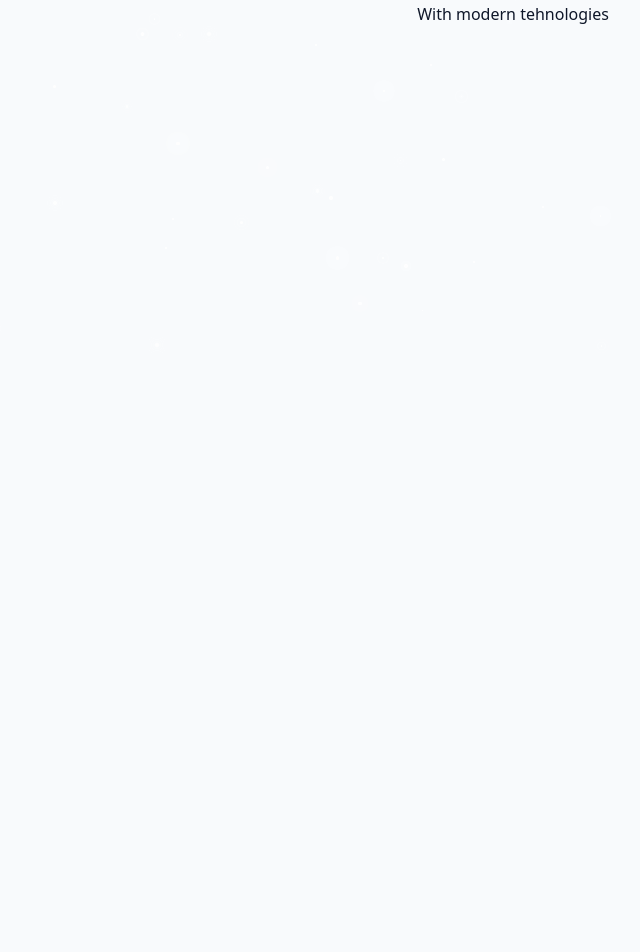
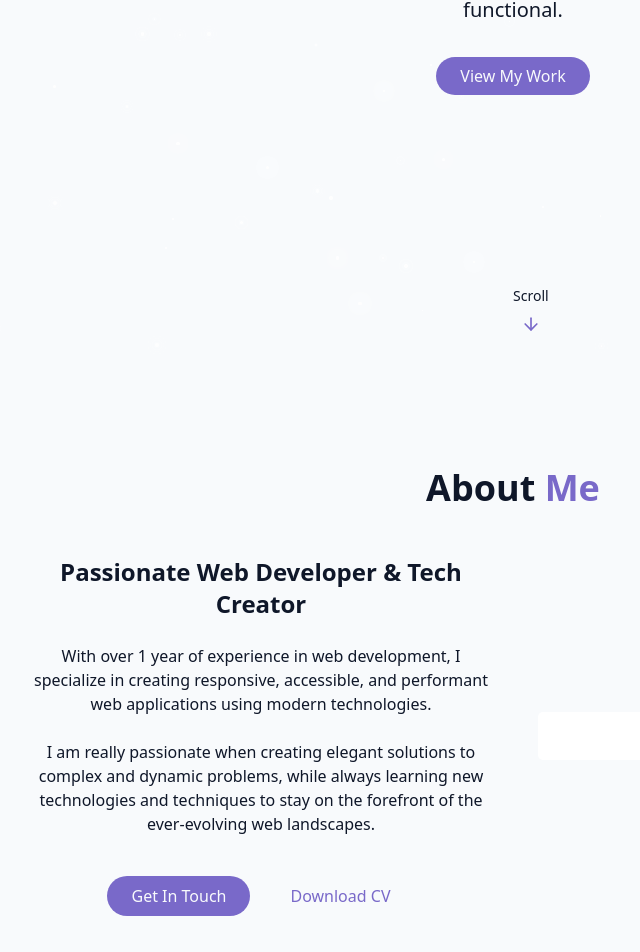
Before and after one commit to Prdp-ktri/September-2025-portfolio, a React (Vite) app: page / in a window 1280 px wide. Shown: the part 428-1380 px from the top of the page, without its empty margins (127-767 px from the left). Before the commit the page ends 800 px from the top, so only its background shows below. Built offline with nearby package versions, Linux system fonts and the light colour scheme.

Commit message:
commit after CV
commit after CV

```diff
--- /dev/null
+++ b/src/components/AboutSection.jsx
@@ -0,0 +1,52 @@
+export const AboutSection = () => {
+  return (
+    <section id="about" className="py-24 px-4 relative">
+      {" "}
+      <div className="container mx-auto max-w-5xl">
+        <h2 className="text-3xl md:text-4xl font-bold mb-12 text-center">
+          About <span className="text-primary">Me</span>
+        </h2>
+
+        <div className="grid grid-cols-1 md:grid-cols-2 gap-12 items-center">
+          <div className="space-y-6">
+            <h3 className="text-2xl font-semibold">
+              Passionate Web Developer & Tech Creator
+            </h3>
+
+            <p className="text-muted-foreground">
+              With over 1 year of experience in web development, I specialize in
+              creating responsive, accessible, and performant web applications
+              using modern technologies.
+            </p>
+
+            <p className="text-muted-foreground">
+              I am really passionate when creating elegant solutions to complex
+              and dynamic problems, while always learning new technologies and
+              techniques to stay on the forefront of the ever-evolving web
+              landscapes.
+            </p>
+
+            <div className="flex flex-cols sm:flex-row gap-4 pt-4 justify-center">
+              <a href="#contact" className="cosmic-button">
+                {" "}
+                Get In Touch
+              </a>
+              <a
+                href=""
+                className="px-6 py-2 rounded-full border-primary text-primary
+              hover:bg-primary/10 transition-colors duration-300"
+              >
+                {" "}
+                Download CV
+              </a>
+            </div>
+          </div>
+
+          <div className="grid grid-cols-1 gap-6">
+            <div className="gradient-border p-6 card-hover"></div>
+          </div>
+        </div>
+      </div>
+    </section>
+  );
+};
--- a/src/components/HeroSection.jsx
+++ b/src/components/HeroSection.jsx
@@ -1,3 +1,5 @@
+import { ArrowDown } from "lucide-react";
+
 export const HeroSection = () => {
   return (
     <section
@@ -18,8 +20,23 @@ export const HeroSection = () => {
             </span>
           </h1>
 
-          <p>With modern tehnologies</p>
+          <p className="text-lg md:text-xl text-muted-foreground max-2-2xl mx-auto animate-fade-in-delay-3">
+            With modern tehnologies, I create stellar web experiences with
+            seamless designs. Specializing in front-end web development, I build
+            interfaces that are both beautiful and functional.
+          </p>
+
+          <div className="pt-4 animate-fade-in-delay-4">
+            <a href="#projects" className="cosmic-button">
+              View My Work
+            </a>
+          </div>
         </div>
+      </div>
+
+      <div className="absolute bottom-8 left-1/2 transform-translate-x-1/2 flex flex-col items-center animate-bounce">
+        <span className="text-sm text-muted-foreground mb-2"> Scroll </span>
+        <ArrowDown className="h-5 w-5 text-primary" />
       </div>
     </section>
   );
--- a/src/pages/Home.jsx
+++ b/src/pages/Home.jsx
@@ -1,3 +1,4 @@
+import { AboutSection } from "../components/AboutSection";
 import { HeroSection } from "../components/HeroSection";
 import { Navbar } from "../components/Navbar";
 import { ThemeToggle } from "../components/ThemeToggle";
@@ -18,6 +19,7 @@ export const Home = () => {
       {/* Main Content */}
       <main>
         <HeroSection />
+        <AboutSection />
       </main>
 
       {/* Footer */}
```
Also changed, not shown: 1 other file (tests, documents, lock files or other folders).
